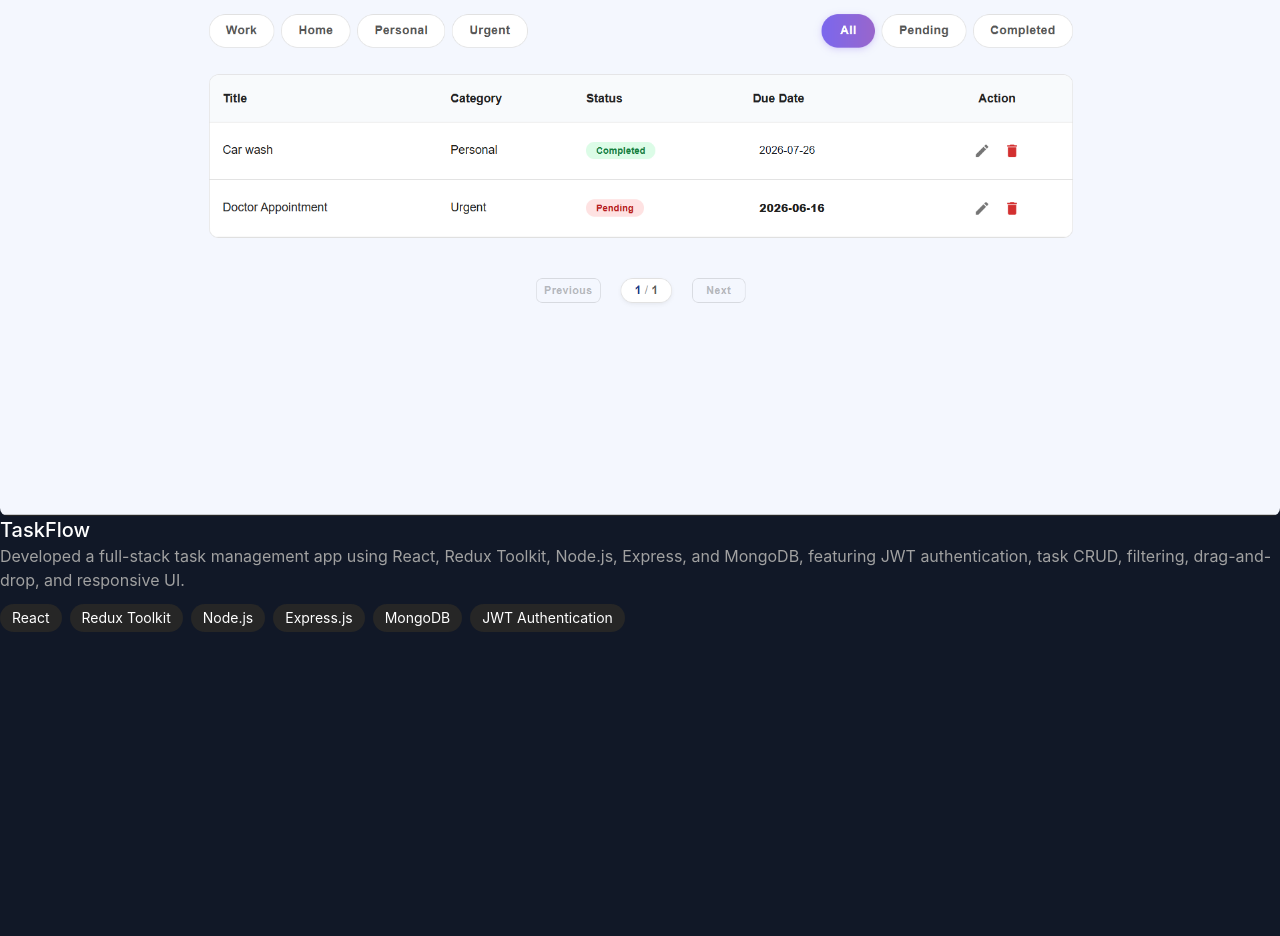
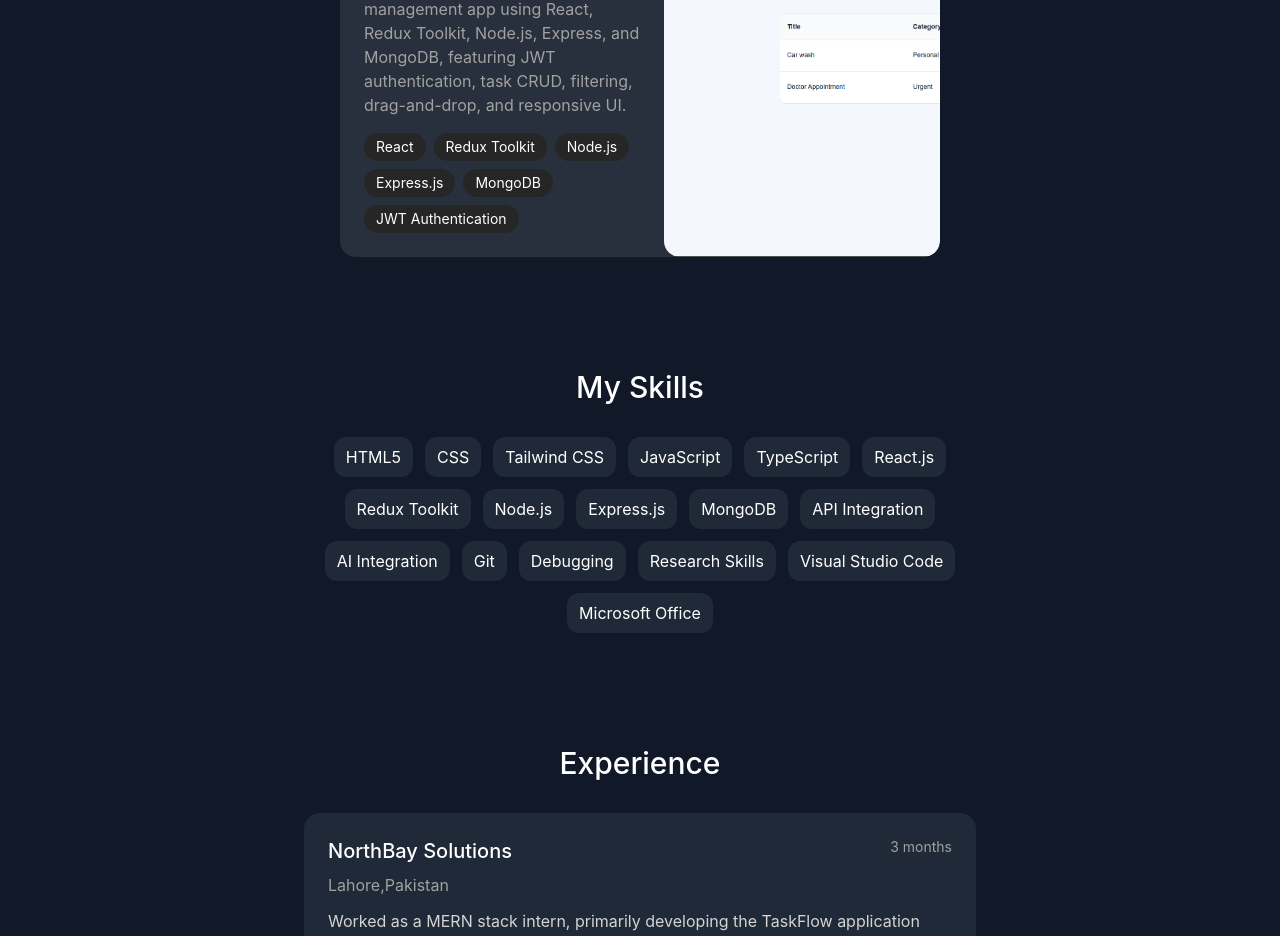
Before and after one commit to NomanAdam/my-portfolio, a React (Vite) app: page / in a window 1280 px wide. Shown: the part 1579-2515 px from the top of the page. Before the commit the page ends 2211 px from the top, so only its background shows below. Built offline with nearby package versions, Linux system fonts and the light colour scheme.

Commit message:
Add porject skill and experience section

```diff
--- a/src/App.tsx
+++ b/src/App.tsx
@@ -1,6 +1,8 @@
+import Experience from "./components/Experience";
 import Hero from "./components/Hero";
 import Navbar from "./components/Navbar";
 import Projects from "./components/Projects";
+import Skills from "./components/Skills";
 
 function App() {
  return (
@@ -8,6 +10,8 @@ function App() {
    <Navbar />
    <Hero />
    <Projects />
+   <Skills />
+   <Experience />
   </div>
  );
 }
--- /dev/null
+++ b/src/components/Experience.tsx
@@ -0,0 +1,21 @@
+import { experienceData } from "../constants/experienceData";
+const exp = experienceData;
+export default function Experience() {
+ return (
+  <section className="mt-28 max-w-2xl mx-auto">
+   <h1 className="text-white text-3xl font-medium mb-8 text-center">
+    Experience
+   </h1>
+   <div className="flex flex-col gap-4">
+    <div className="bg-[#1F2937] rounded-2xl p-6">
+     <div className="flex justify-between items-start mb-2">
+      <h2 className="text-white text-xl font-medium">{exp.company}</h2>
+      <span className="text-neutral-400 text-sm">{exp.duration}</span>
+     </div>
+     <p className="text-neutral-400 mb-3">{exp.place}</p>
+     <p className="text-neutral-300">{exp.description}</p>
+    </div>
+   </div>
+  </section>
+ );
+}
--- a/src/components/Hero.tsx
+++ b/src/components/Hero.tsx
@@ -4,7 +4,7 @@ import { FaGithub, FaLinkedin } from "react-icons/fa";
 import { HiDownload } from "react-icons/hi";
 export default function Hero() {
  return (
-  <div className="flex flex-col items-center justify-center mt-15 ">
+  <div className="flex flex-col items-center justify-center mt-28 ">
    <img
     src={myPic}
     alt="img"
--- a/src/components/Projects.tsx
+++ b/src/components/Projects.tsx
@@ -2,39 +2,38 @@ import { projectData } from "../constants/projectsData";
 
 export default function Projects() {
  return (
-  <section className="mt-28">
+  <section className="mt-28 ">
    <h1 className="text-white text-3xl font-medium capitalize mb-8 text-center">
     Projects
    </h1>
-   <div className="text-white flex flex-col gap-6">
+   <div className="text-white  flex flex-col gap-6 items-center ">
     {projectData.map((item) => {
      const content = (
-      <>
+      <div className="bg-[#29303d] w-150 flex rounded-2xl overflow-hidden">
+       <div className="flex-1 p-6">
+        <h2 className="text-xl font-medium">{item.title}</h2>
+        <p className="text-neutral-400 mt-2">{item.description}</p>
+        <ul className="flex flex-wrap gap-2 mt-4">
+         {item.tags.map((tag, i) => (
+          <li key={i} className="bg-neutral-800 px-3 py-1 text-sm rounded-full">
+           {tag}
+          </li>
+         ))}
+        </ul>
+       </div>
        {item.image && (
-        <img src={item.image} alt={item.title} className="rounded-lg" />
+        <div className="flex-1 pt-6">
+         <img
+          src={item.image}
+          alt={item.title}
+          className="w-full h-full object-cover object-top-left rounded-2xl"
+         />
+        </div>
        )}
-       <h2 className="text-xl font-medium">{item.title}</h2>
-       <p className="text-neutral-400">{item.description}</p>
-       <ul className="flex flex-wrap gap-2 mt-3">
-        {item.tags.map((tag) => (
-         <li
-          key={tag}
-          className="bg-neutral-800 text-sm px-3 py-1 rounded-full"
-         >
-          {tag}
-         </li>
-        ))}
-       </ul>
-      </>
+      </div>
      );
-
      return item.url ? (
-      <a
-       key={item.id}
-       href={item.url}
-       target="_blank"
-       className="cursor-pointer"
-      >
+      <a href={item.url} key={item.id} target="_blank">
        {content}
       </a>
      ) : (
--- /dev/null
+++ b/src/components/Skills.tsx
@@ -0,0 +1,23 @@
+import { skillsData } from "../constants/skillsData";
+
+export default function Skills() {
+ return (
+  <>
+   <h1 className="text-white text-center text-3xl font-medium mb-8  mt-28 ">
+    My Skills
+   </h1>
+   <div className="max-w-2xl mx-auto">
+    <ul className=" flex gap-3 justify-center flex-wrap ">
+     {skillsData.map((skill, index) => (
+      <li
+       key={index}
+       className="bg-[#1F2937] text-white rounded-xl px-3 py-2 text-center"
+      >
+       {skill}
+      </li>
+     ))}
+    </ul>
+   </div>
+  </>
+ );
+}
--- /dev/null
+++ b/src/constants/experienceData.tsx
@@ -0,0 +1,7 @@
+export const experienceData = {
+ place: "Lahore,Pakistan",
+ company: "NorthBay Solutions",
+ duration: "3 months",
+ description:
+  "Worked as a MERN stack intern, primarily developing the TaskFlow application while also contributing to other ongoing projects — gaining hands-on backend development experience with Node.js and Express, and beginning to learn TypeScript through practice projects.",
+};
--- a/src/constants/projectsData.tsx
+++ b/src/constants/projectsData.tsx
@@ -1,15 +1,8 @@
 import cineAI from "../assets/cineAi.png";
 import taskflow from "../assets/taskFLow.png";
-interface Project {
- id: number;
- title: string;
- description: string;
- tags: string[];
- image: string;
- url: string | undefined;
-}
+import portfolio from "../assets/portfolio.png";
 
-export const projectData: Project[] = [
+export const projectData = [
  {
   id: 1,
   title: "Noman Ghaffar - Portfolio",
@@ -22,7 +15,7 @@ export const projectData: Project[] = [
    "Framer Motion",
    "Responsive Design",
   ],
-  image: "",
+  image: portfolio,
   url: undefined,
  },
  {
@@ -30,7 +23,6 @@ export const projectData: Project[] = [
   title: "CineAI",
   description:
    "Built a Netflix-style movie platform using React, Redux Toolkit, Firebase, TMDB API, and Google Gemini AI, enabling secure authentication and AI-powered personalised movie recommendations.",
-
   tags: [
    "React",
    "Redux Toolkit",
--- /dev/null
+++ b/src/constants/skillsData.tsx
@@ -0,0 +1,19 @@
+export const skillsData = [
+ "HTML5",
+ "CSS",
+ "Tailwind CSS",
+ "JavaScript",
+ "TypeScript",
+ "React.js",
+ "Redux Toolkit",
+ "Node.js",
+ "Express.js",
+ "MongoDB",
+ "API Integration",
+ "AI Integration",
+ "Git",
+ "Debugging",
+ "Research Skills",
+ "Visual Studio Code",
+ "Microsoft Office",
+];
```
Also changed, not shown: src/assets/portfolio.png (added).
